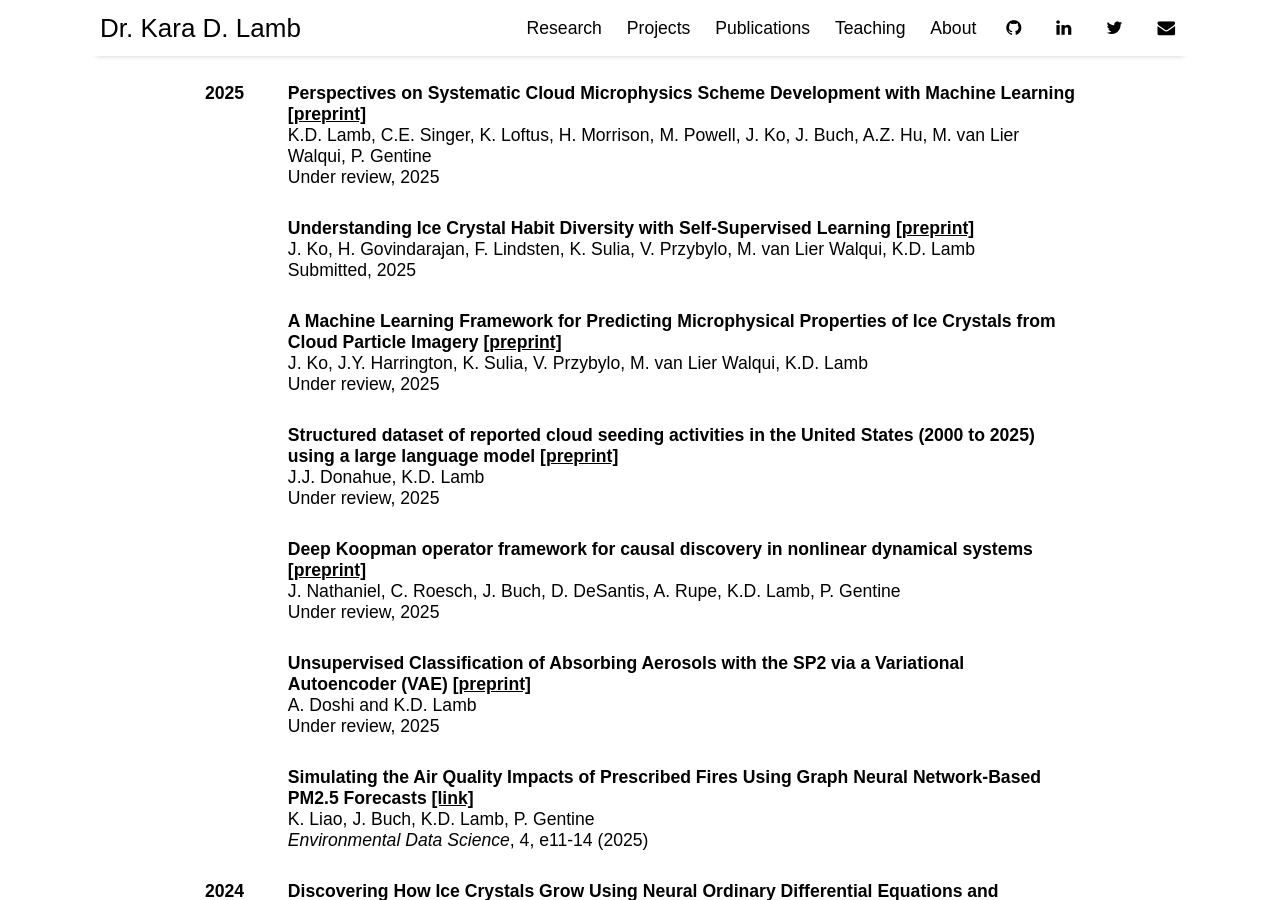
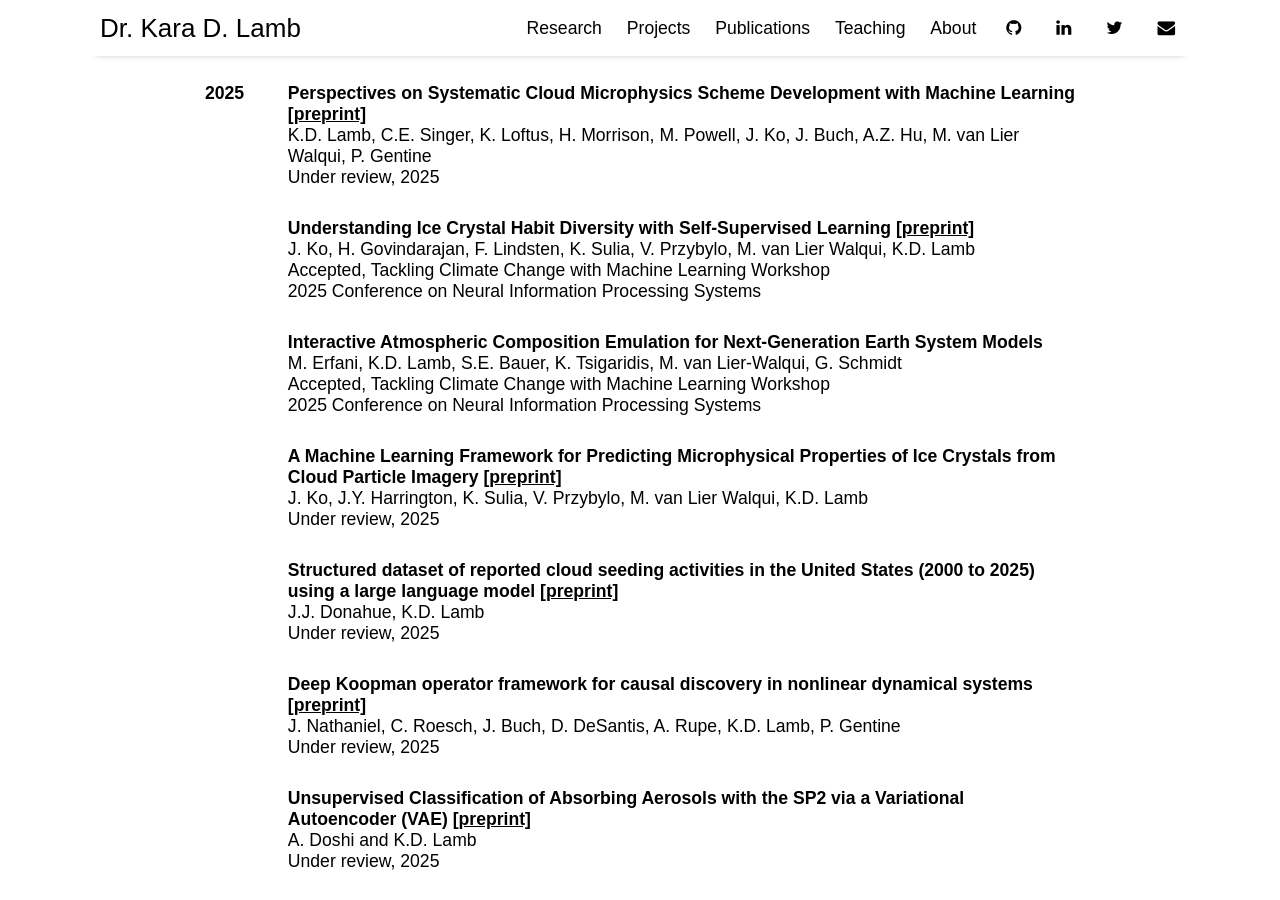
Before and after one commit to kdlamb/kdlamb.github.io, a Jekyll site: the page built from pages/publications.md, in a window 1280 px wide and 900 px high, scrolled down 318 px. Built offline with Jekyll 4.4.1, drawn with Linux system fonts in a browser that asks for light colours; nearby versions of some CDN libraries.

Commit message:
Updates to publications

```diff
--- a/pages/publications.md
+++ b/pages/publications.md
@@ -26,7 +26,16 @@ Under review, 2025<br></td>
 <td></td>
 <td><strong>Understanding Ice Crystal Habit Diversity with Self-Supervised Learning <a href="https://arxiv.org/abs/2509.07688">[preprint]</a></strong><br>
 J. Ko, H. Govindarajan, F. Lindsten, K. Sulia, V. Przybylo, M. van Lier Walqui, K.D. Lamb<br>
-Submitted, 2025<br></td>
+Accepted, Tackling Climate Change with Machine Learning Workshop <br>
+2025 Conference on Neural Information Processing Systems<br></td>
+</tr>
+
+ <tr>
+<td></td>
+<td><strong>Interactive Atmospheric Composition Emulation for Next-Generation Earth System Models </strong><br>
+M. Erfani, K.D. Lamb, S.E. Bauer, K. Tsigaridis, M. van Lier-Walqui, G. Schmidt<br>
+Accepted, Tackling Climate Change with Machine Learning Workshop <br>
+2025 Conference on Neural Information Processing Systems<br></td>
 </tr>
 
 
```
